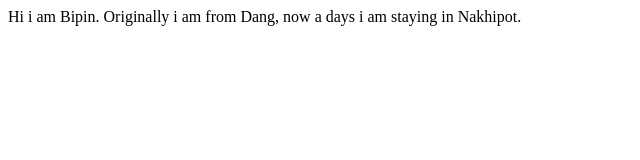
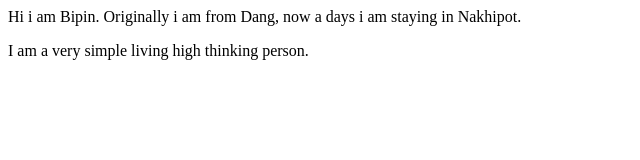
Before and after one commit to Bipinsnr/bipin, a plain HTML site: page index.html in a window 1280 px wide. Shown: the whole page, without its empty margins (0-640 px from the left). Drawn offline with Linux system fonts and the light colour scheme.

Commit message:
Update index.html

```diff
--- a/index.html
+++ b/index.html
@@ -4,5 +4,6 @@
 </head>
 <body>
 <p> Hi i am Bipin. Originally i am from Dang, now a days i am staying in Nakhipot.</p>
+  <p> I am a very simple living high thinking person.</p>
 </body>
 </html>
```
